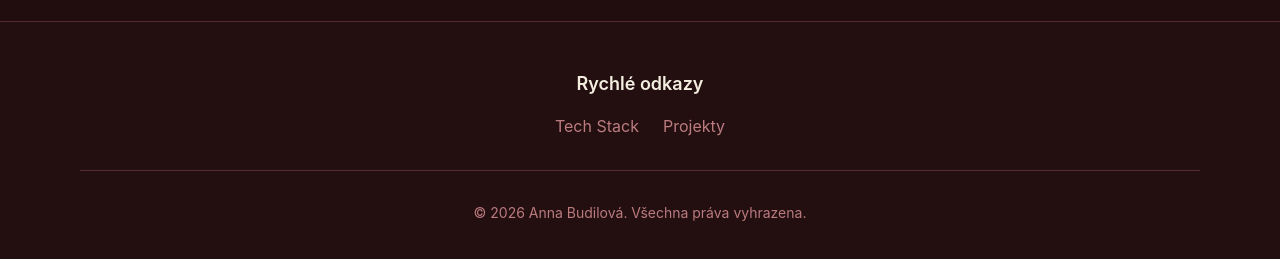
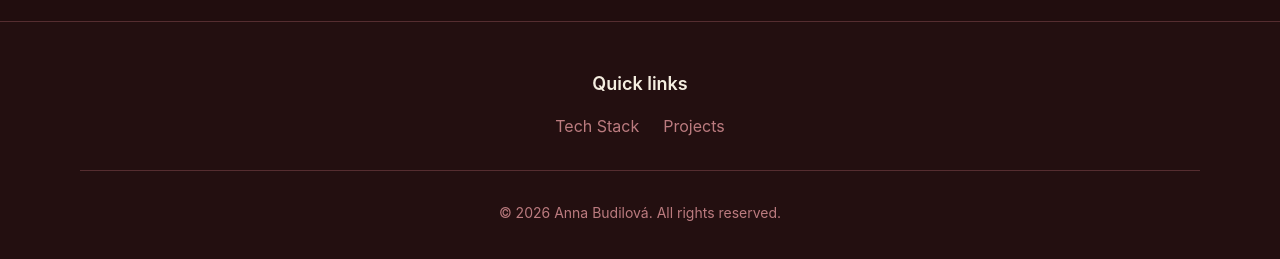
Before and after one commit to budilovaan-ai/annabudilova.github.io, a Next.js app: page / in a window 1280 px wide. Shown: the part 5086-5345 px from the top of the page. Built offline with nearby package versions, Linux system fonts and the light colour scheme.

Commit message:
Update footer.tsx

```diff
--- a/components/footer.tsx
+++ b/components/footer.tsx
@@ -6,7 +6,7 @@ export function Footer() {
       <div className="max-w-6xl mx-auto px-4 py-12">
         <div className="flex flex-col items-center justify-center mb-8">
           <h3 className="text-lg font-semibold text-foreground mb-4">
-            Rychlé odkazy
+            Quick links
           </h3>
           <div className="flex gap-6">
             <a
@@ -19,7 +19,7 @@ export function Footer() {
               href="#projects"
               className="text-muted-foreground hover:text-primary transition-colors"
             >
-              Projekty
+              Projects
             </a>
           </div>
         </div>
@@ -27,7 +27,7 @@ export function Footer() {
         {/* Copyright */}
         <div className="pt-8 border-t border-border">
           <p className="text-center text-sm text-muted-foreground">
-            © {currentYear} Anna Budilová. Všechna práva vyhrazena.
+            © {currentYear} Anna Budilová. All rights reserved.
           </p>
         </div>
       </div>
```
